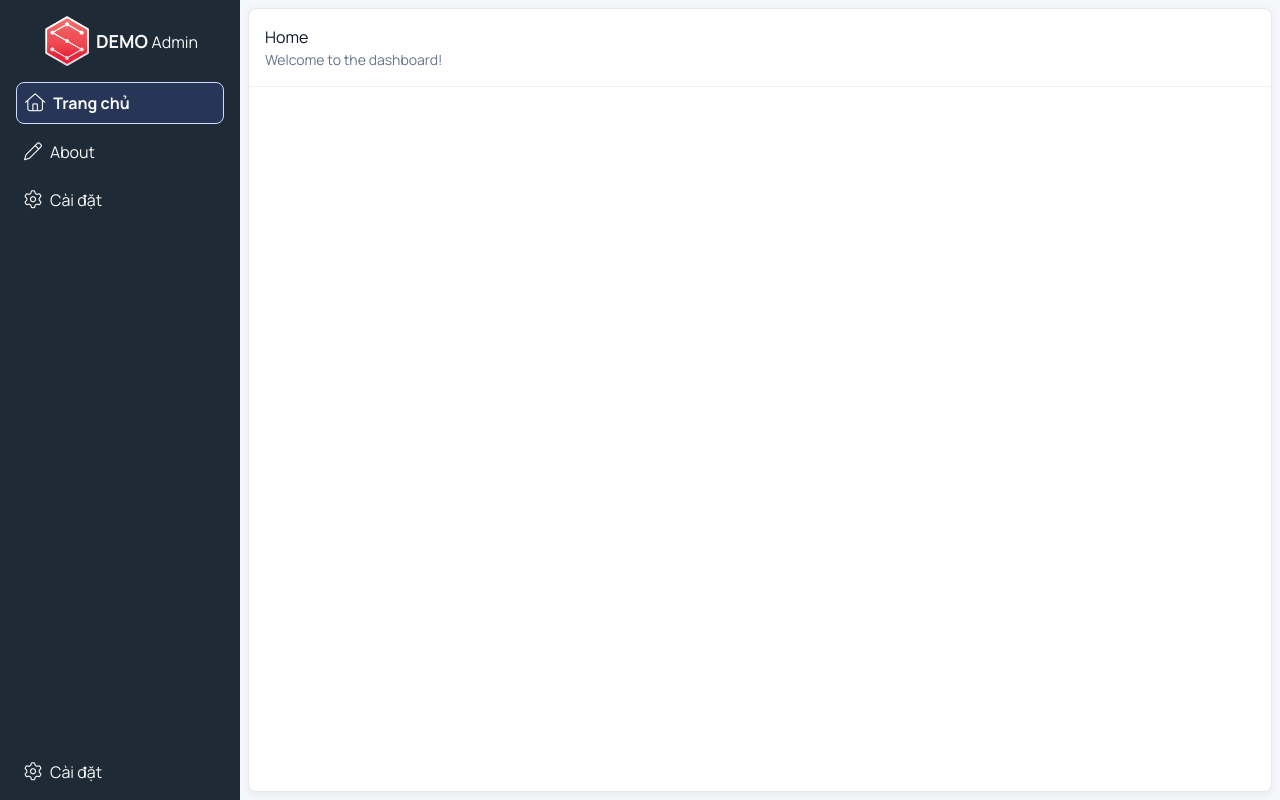
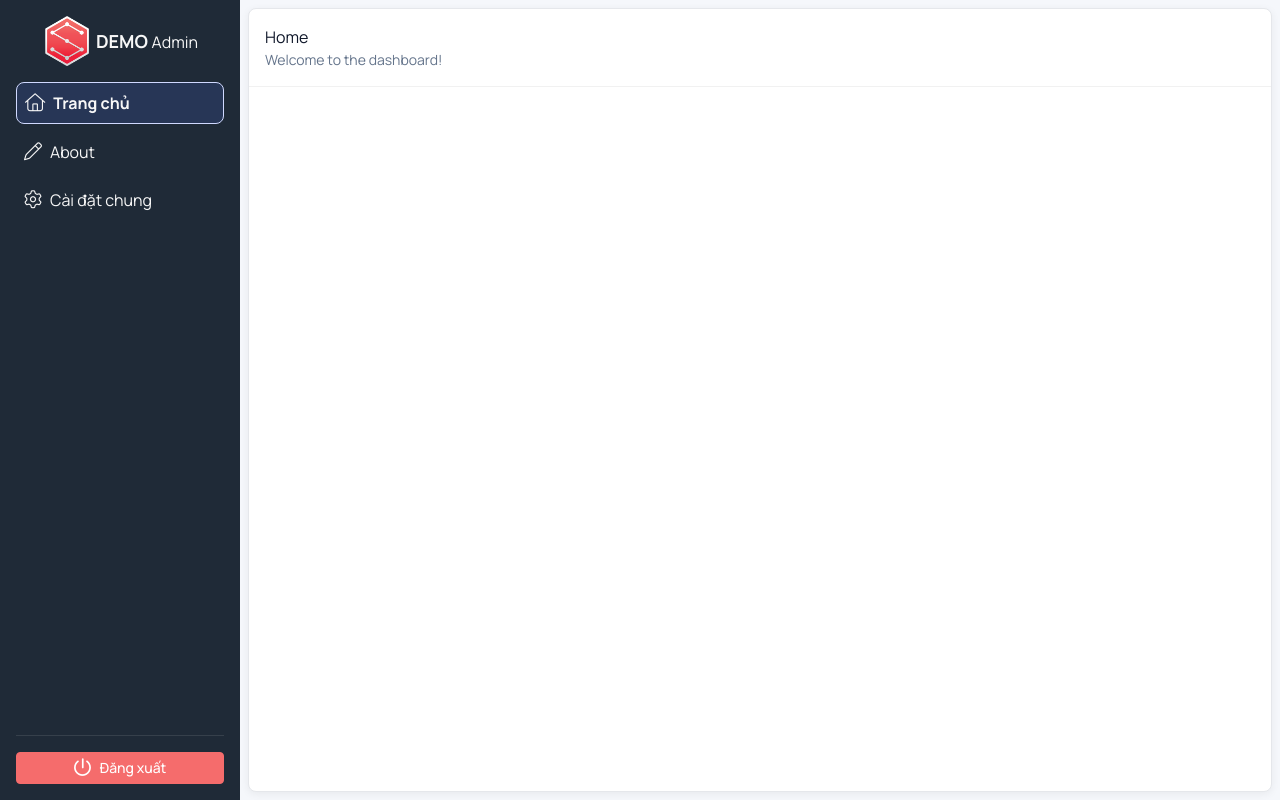
Before and after one commit to vucodiing/vue-dashboard, a Vue app: page / in a window 1280 px wide. Built offline with nearby package versions, Linux system fonts and the light colour scheme.

Commit message:
update: code

```diff
--- a/package.json
+++ b/package.json
@@ -26,6 +26,7 @@
   "dependencies": {
     "element-plus": "^2.11.8",
     "pinia": "^3.0.3",
+    "sweetalert2": "^11.26.3",
     "vue": "^3.5.22",
     "vue-router": "^4.5.1"
   },
--- a/src/component/SidebarComponent.vue
+++ b/src/component/SidebarComponent.vue
@@ -1,91 +1,128 @@
 <template>
-  <div class="sidebar">
+  <aside class="sidebar">
     <div class="sidebar__logo">
-      <img :src="LOGO" alt="" height="50" />
+      <img :src="LOGO" alt="Logo" width="50" height="50" />
       <p>DEMO <span>Admin</span></p>
     </div>
-    <div class="sidebar__menu">
-      <router-link v-for="(r, i) in arrayRouter" :key="i" :to="r.path">
-        <i v-if="r.meta?.icon" :class="`${r.meta.icon} sidebar__icon`" />
-        <span>{{ r.name }}</span>
+
+    <nav class="sidebar__menu">
+      <router-link
+        v-for="route in menuRoutes"
+        :key="route.path"
+        :to="route.path"
+        class="sidebar__link"
+      >
+        <i v-if="route.meta?.icon" :class="[route.meta.icon, 'sidebar__icon']" />
+        <span>{{ route.name }}</span>
       </router-link>
+    </nav>
+
+    <div class="sidebar__footer">
+      <el-button type="danger" @click="handleLogout">
+        <i class="fa-regular fa-power-off sidebar__icon" />
+        <span>Đăng xuất</span>
+      </el-button>
     </div>
-    <div class="sidebar__footer">
-      <router-link to="settings">
-        <i class="fa-light fa-gear sidebar__icon"></i>
-        <span>Cài đặt</span>
-      </router-link>
-      <!-- <router-link>
-        <i class="fa-light fa-power-off"></i>
-        <span>Đăng xuất</span>
-      </router-link> -->
-    </div>
-  </div>
+  </aside>
 </template>
 
 <script setup lang="ts">
-import { computed, onMounted } from 'vue';
+import { computed } from 'vue';
 import router from '@/router/index';
 import LOGO from '@/assets/logo.png';
-const arrayRouter = computed(() => router.options.routes[0]?.children);
+import Swal from 'sweetalert2';
+const menuRoutes = computed(() => router.options.routes[0]?.children ?? []);
 
-onMounted(() => {
-  //
-});
+const handleLogout = (): void => {
+  Swal.fire({
+    title: 'Đăng xuất?',
+    text: 'Bạn sẽ đăng xuất khỏi hệ thống',
+    icon: 'warning',
+    showCancelButton: true,
+    confirmButtonColor: '#3085d6',
+    cancelButtonColor: '#a6a6a6',
+    confirmButtonText: 'Đăng xuất',
+    cancelButtonText: 'Hủy',
+  }).then((result) => {
+    if (result.isConfirmed) {
+      console.log('Đăng xuất');
+    }
+  });
+};
 </script>
 
 <style scoped lang="scss">
 .sidebar {
+  position: relative;
+  display: flex;
+  flex-direction: column;
   width: var(--sidebar-width);
-  background: #1f2a37;
-  // height: 100vh;
+  height: 100vh;
+  padding: var(--spacing-lg);
+  background-color: #1f2a37;
   color: var(--text-light-color);
-  padding: var(--spacing-lg);
+  overflow-y: auto;
+  overflow-x: hidden;
   box-sizing: border-box;
-  position: relative;
-  overflow: hidden;
+
   &__logo {
-    font-weight: bold;
     display: flex;
     align-items: center;
     justify-content: center;
     margin-bottom: var(--spacing-lg);
+    font-weight: 700;
+
     img {
       margin-right: var(--spacing-sm);
     }
+
     p {
       font-size: var(--font-size-lg);
-      // color: var(--primary-dark-color);
+      margin: 0;
     }
+
     span {
       font-weight: 400;
       font-size: var(--font-size-base);
     }
   }
+
+  &__menu {
+    flex: 1;
+    overflow-y: auto;
+  }
+
+  &__link {
+    display: flex;
+    align-items: center;
+    padding: var(--spacing-base);
+    margin-bottom: calc(var(--spacing-sm) * 2);
+    border-radius: var(--border-base);
+
+    &:hover {
+      background-color: rgba(87, 120, 252, 0.1);
+    }
+
+    &.router-link-exact-active {
+      background-color: rgba(87, 120, 252, 0.155);
+      border: 1px solid #d0d9ff;
+      font-weight: bold;
+    }
+  }
+
   &__icon {
+    flex-shrink: 0;
+    margin-right: var(--spacing-base);
     font-size: var(--font-size-lg);
-    margin-right: var(--spacing-base);
   }
+
   &__footer {
-    position: absolute;
-    bottom: 0;
-    // left: 0;
-    width: calc(100% - var(--spacing-lg) * 2);
-    // padding: var(--spacing-lg);
-  }
-  a {
-    display: block;
-    margin-bottom: calc(var(--spacing-sm) * 2);
-  }
-  a {
-    padding: var(--spacing-base);
-    border-radius: var(--border-base);
-  }
-  a.router-link-exact-active {
-    background-color: rgba(87, 120, 252, 0.155);
-    border: thin solid #d0d9ff;
-    // color: var(--primary-color);
-    font-weight: bold;
+    padding-top: var(--spacing-lg);
+    border-top: 1px solid rgba(255, 255, 255, 0.1);
+
+    button {
+      width: 100%;
+    }
   }
 }
 </style>
--- a/src/router/index.ts
+++ b/src/router/index.ts
@@ -32,7 +32,7 @@ const routes: RouteRecordRaw[] = [
       },
       {
         path: 'settings',
-        name: 'Cài đặt',
+        name: 'Cài đặt chung',
         component: Settings,
         meta: {
           icon: 'fa-light fa-gear',
--- a/src/views/SettingsView.vue
+++ b/src/views/SettingsView.vue
@@ -9,17 +9,87 @@
         <el-segmented v-model="options" :options="directionOptions" />
       </div>
     </div>
-    <div class="v-container__body"></div>
+    <div class="v-container__body">
+      <div class="password-form">
+        <el-form
+          ref="formRef"
+          style="max-width: 600px"
+          :model="passwordForm"
+          label-width="auto"
+          class="demo-ruleForm"
+        >
+          <el-form-item
+            label="Mật khẩu cũ"
+            prop="passwordOld"
+            placeholder="Nhập mật khẩu cũ"
+            show-password
+            :rules="[{ required: true, message: 'Vui lòng nhập mật khẩu cũ' }]"
+          >
+            <el-input v-model="passwordForm.passwordOld" type="text" autocomplete="off" />
+          </el-form-item>
+          <el-form-item
+            label="Mật khẩu mới"
+            prop="passwordNew"
+            placeholder="Nhập mật khẩu cũ"
+            show-password
+            :rules="[{ required: true, message: 'Vui lòng nhập mật khẩu mới' }]"
+          >
+            <el-input v-model="passwordForm.passwordNew" type="text" autocomplete="off" />
+          </el-form-item>
+          <el-form-item
+            label="Nhập lại mật khẩu"
+            prop="passwordRe"
+            placeholder="Nhập lại mật khẩu mới"
+            show-password
+            :rules="[{ required: true, message: 'Vui lòng nhập lại mật khẩu mới' }]"
+          >
+            <el-input v-model="passwordForm.passwordRe" type="text" autocomplete="off" />
+          </el-form-item>
+          <el-form-item>
+            <el-button type="primary" @click="handleSubmit(formRef)">{{
+              options === 'account__change__password' ? 'Đổi mật khẩu' : 'Khôi phục mật khẩu'
+            }}</el-button>
+          </el-form-item>
+        </el-form>
+      </div>
+    </div>
   </div>
 </template>
 
 <script setup lang="ts">
-import { ref } from 'vue';
-
+import { ref, reactive } from 'vue';
+import type { FormInstance } from 'element-plus';
+const formRef = ref<FormInstance>();
 const options = ref('account__info');
 const directionOptions = [
   { label: 'Tài khoản', value: 'account__info' },
   { label: 'Đổi mật khẩu', value: 'account__change__password' },
   { label: 'Quên mật khẩu', value: 'account__reset__password' },
 ];
+
+const passwordForm = reactive({
+  account: '',
+  passwordOld: '',
+  passwordNew: '',
+  passwordRe: '',
+});
+
+const handleSubmit = (formEl: FormInstance | undefined) => {
+  if (!formEl) return;
+  formEl.validate((valid) => {
+    if (valid) {
+      console.log('submit!');
+    } else {
+      console.log('error submit!');
+    }
+  });
+};
 </script>
+
+<style lang="scss" scoped>
+.password-form {
+  width: 80%;
+  max-width: 500px;
+  margin: auto;
+}
+</style>
```
Also changed, not shown: 1 other file (tests, documents, lock files or other folders).
